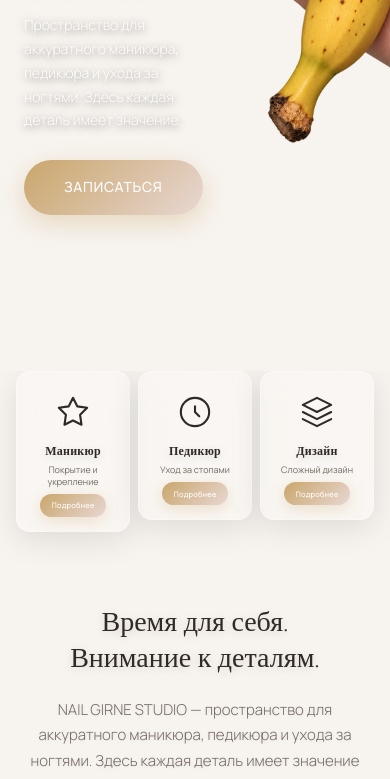
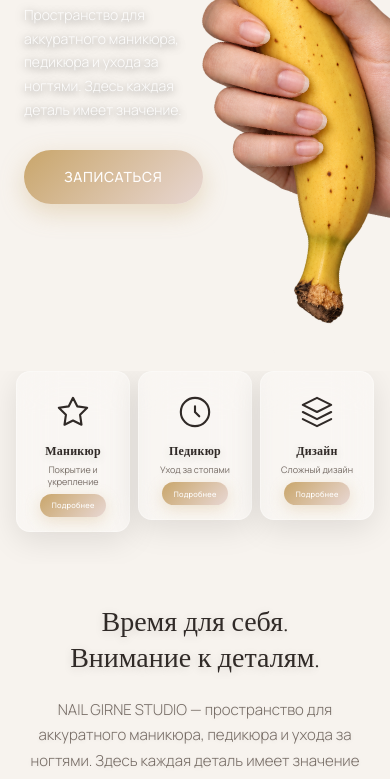
Before and after one commit to c1utchw/nail-girne-studio, a plain HTML site: page index.html in a window 390 px wide. Shown: the part 495-1274 px from the top of the page. Drawn offline with nearby package versions, Linux system fonts and the light colour scheme; no server answers.

Commit message:
Lower banana position, add header text shadows, tilt banana images

```diff
--- a/index.html
+++ b/index.html
@@ -595,9 +595,23 @@
                     const bananaBack = hero.querySelector('.hero-banana-back');
                     if (bananaBack) {
                         const bbRect = bananaBack.getBoundingClientRect();
-                        // Координаты центра лупы относительно banana-back
-                        const bx = magCx - bbRect.left;
-                        const by = magCy - bbRect.top;
+                        // Центр повёрнутого изображения
+                        const bbCx = bbRect.left + bbRect.width  / 2;
+                        const bbCy = bbRect.top  + bbRect.height / 2;
+
+                        // Вектор от центра изображения до центра лупы
+                        const dx = magCx - bbCx;
+                        const dy = magCy - bbCy;
+
+                        // Обратное вращение (-20deg → +20deg)
+                        const a = 20 * Math.PI / 180;
+                        const rx = dx * Math.cos(a) - dy * Math.sin(a);
+                        const ry = dx * Math.sin(a) + dy * Math.cos(a);
+
+                        // Переводим в координаты относительно изображения
+                        const bx = bananaBack.offsetWidth  / 2 + rx;
+                        const by = bananaBack.offsetHeight / 2 + ry;
+
                         bananaBack.style.setProperty('--magnifier-x', bx + 'px');
                         bananaBack.style.setProperty('--magnifier-y', by + 'px');
                     }
--- a/style.css
+++ b/style.css
@@ -217,6 +217,7 @@ main {
     color: #FFFFFF;
     line-height: 1;
     margin-bottom: 0.125rem;
+    text-shadow: 0 1px 6px rgba(0, 0, 0, 0.35);
 }
 
 .logo-sub {
@@ -226,6 +227,7 @@ main {
     letter-spacing: 0.1em;
     color: rgba(255, 255, 255, 0.75);
     text-transform: uppercase;
+    text-shadow: 0 1px 4px rgba(0, 0, 0, 0.3);
 }
 
 .header-nav {
@@ -240,6 +242,7 @@ main {
     color: rgba(255, 255, 255, 0.85);
     transition: color var(--transition-base);
     text-decoration: none;
+    text-shadow: 0 1px 4px rgba(0, 0, 0, 0.3);
 }
 
 .nav-link:hover {
@@ -417,12 +420,11 @@ main {
 /* Декоративные PNG — рука с бананом */
 .hero-banana {
     position: absolute;
-    right: -30%;
-    bottom: calc(200px + 10%);
+    right: -18%;
+    bottom: calc(24px + 10%);
     width: 66.7%;
     z-index: 3;
     pointer-events: none;
-    /* убрали rotate — маска работает корректно только без вращения */
 }
 
 /* banana2 (скрытый) — поверх banana1, полностью невидим пока лупа не наведена */
@@ -434,6 +436,8 @@ main {
     width: 100%;
     height: auto;
     z-index: 2;
+    transform: rotate(-20deg);
+    transform-origin: center center;
     -webkit-mask-image: radial-gradient(
         circle 120px at var(--magnifier-x, -9999px) var(--magnifier-y, -9999px),
         black 0%,
@@ -448,21 +452,23 @@ main {
     );
 }
 
-/* banana1 — всегда виден */
+/* banana1 — всегда виден, тот же наклон */
 .hero-banana-front {
     display: block;
     width: 100%;
     height: auto;
     position: relative;
     z-index: 1;
+    transform: rotate(-20deg);
+    transform-origin: center center;
 }
 
 /* Мобильные */
 @media (max-width: 768px) {
     .hero-banana {
         width: 80.5%;
-        right: -30%;
-        bottom: calc(200px + 10%);
+        right: -18%;
+        bottom: calc(24px + 10%);
     }
 
     .hero-banana-back {
@@ -1432,7 +1438,7 @@ main {
     }
 
     .hero-container {
-        padding: 2.5rem 1.5rem 6rem;
+        padding: 1.2rem 1.5rem 6rem;
         text-align: left;
     }
 
```
